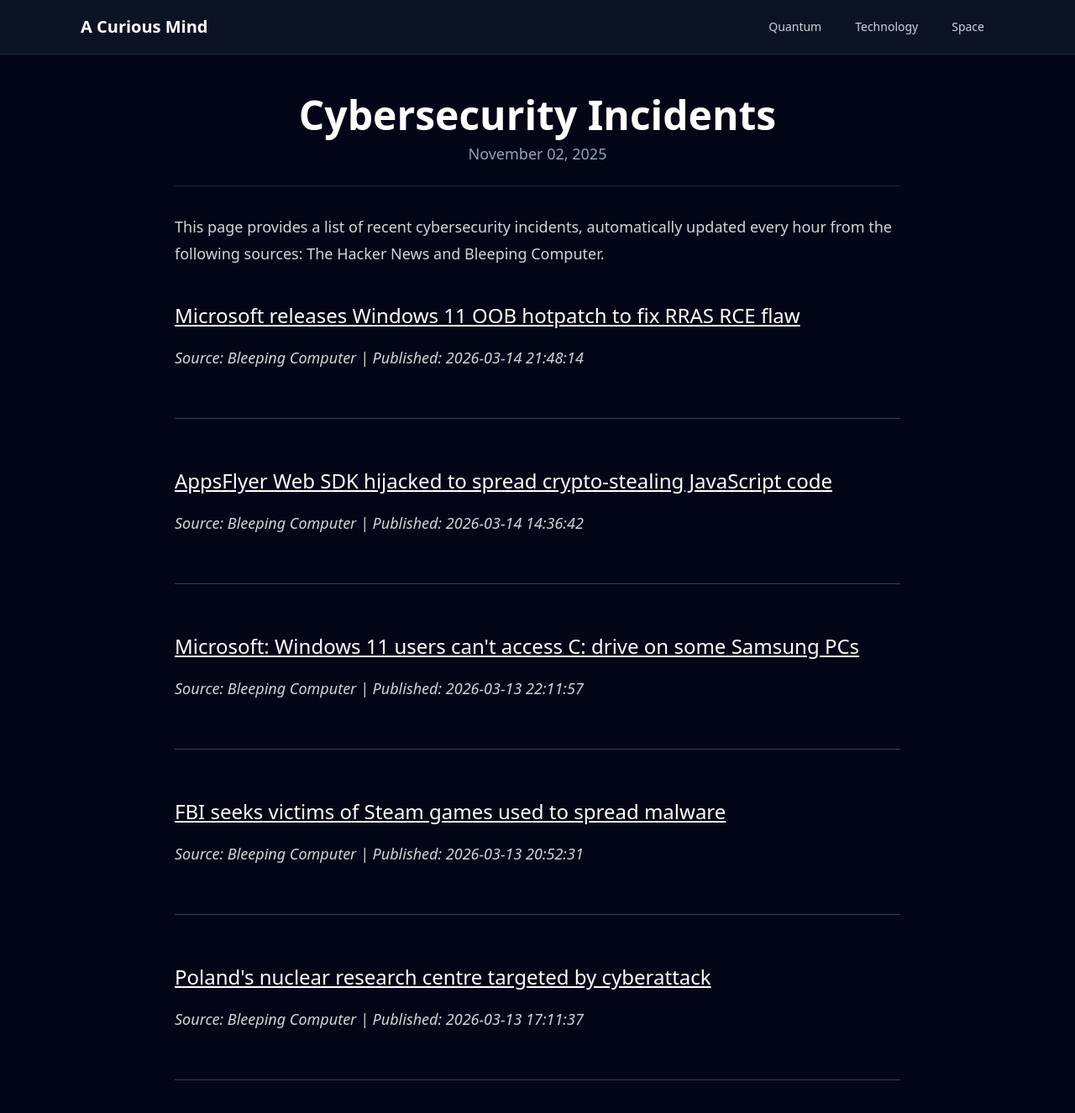
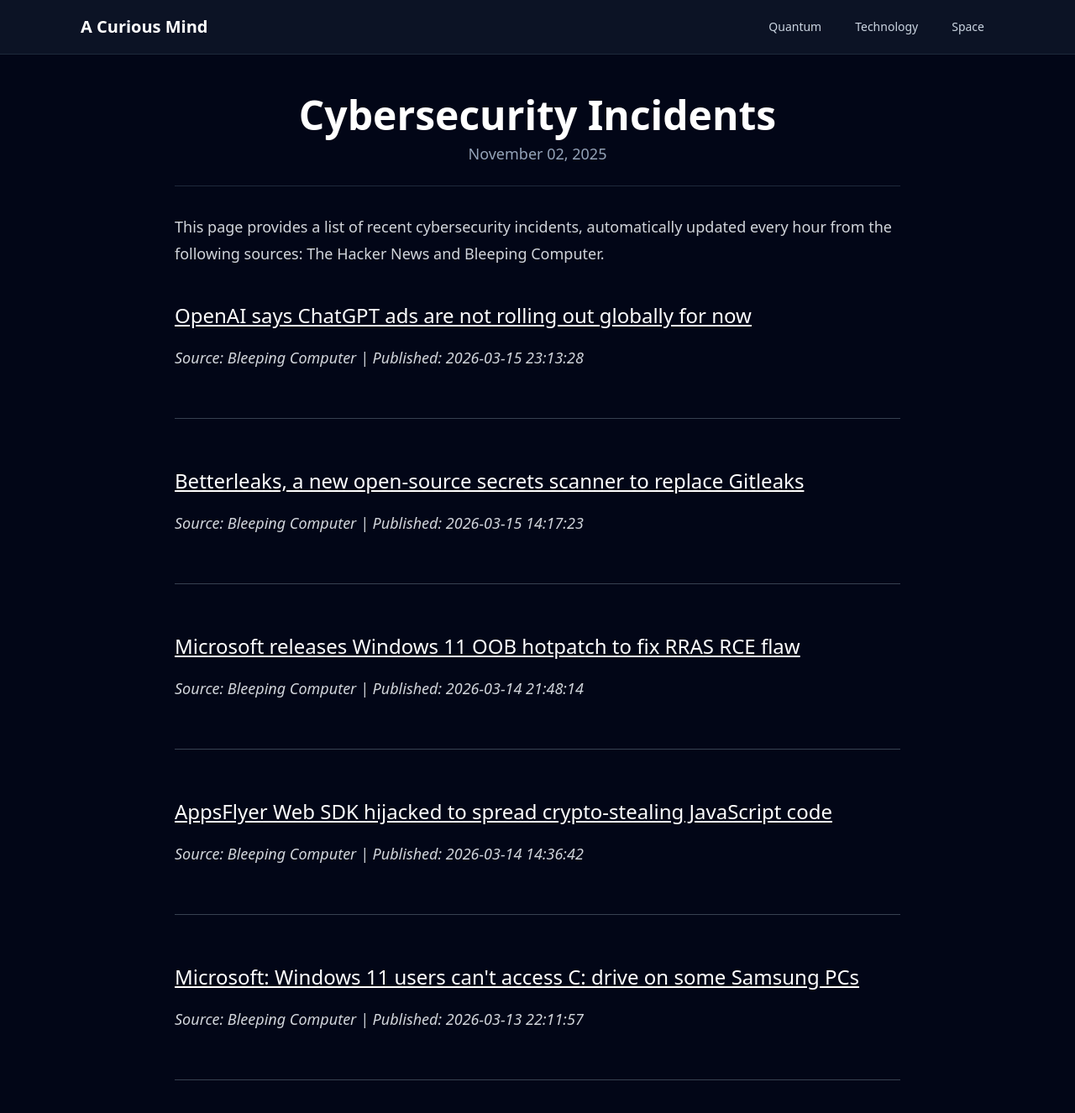
Before and after one commit to onehl7/onehl7.github.io, a Jekyll site: the page built from _posts/2025-11-02-cybersecurity-incidents.md, in a window 1280 px wide and 1400 px high. Shown: the top 1326 px of the window at 84% size. Built offline with Jekyll 4.4.1, drawn with Linux system fonts in a browser that asks for light colours; nearby versions of some CDN libraries.

Commit message:
Update news data

```diff
--- a/_data/news.json
+++ b/_data/news.json
@@ -1,4 +1,16 @@
 [
+  {
+    "source": "Bleeping Computer",
+    "title": "OpenAI says ChatGPT ads are not rolling out globally for now",
+    "link": "https://www.bleepingcomputer.com/news/artificial-intelligence/openai-says-chatgpt-ads-are-not-rolling-out-globally-for-now/",
+    "published": "2026-03-15 23:13:28"
+  },
+  {
+    "source": "Bleeping Computer",
+    "title": "Betterleaks, a new open-source secrets scanner to replace Gitleaks",
+    "link": "https://www.bleepingcomputer.com/news/security/betterleaks-a-new-open-source-secrets-scanner-to-replace-gitleaks/",
+    "published": "2026-03-15 14:17:23"
+  },
   {
     "source": "Bleeping Computer",
     "title": "Microsoft releases Windows 11 OOB hotpatch to fix RRAS RCE flaw",
@@ -16,17 +28,5 @@
     "title": "Microsoft: Windows 11 users can't access C: drive on some Samsung PCs",
     "link": "https://www.bleepingcomputer.com/news/microsoft/microsoft-windows-11-users-cant-access-c-drive-on-some-samsung-pcs/",
     "published": "2026-03-13 22:11:57"
-  },
-  {
-    "source": "Bleeping Computer",
-    "title": "FBI seeks victims of Steam games used to spread malware",
-    "link": "https://www.bleepingcomputer.com/news/security/fbi-seeks-victims-of-steam-games-used-to-spread-malware/",
-    "published": "2026-03-13 20:52:31"
-  },
-  {
-    "source": "Bleeping Computer",
-    "title": "Poland's nuclear research centre targeted by cyberattack",
-    "link": "https://www.bleepingcomputer.com/news/security/polands-nuclear-research-centre-targeted-by-cyberattack/",
-    "published": "2026-03-13 17:11:37"
   }
 ]
```
